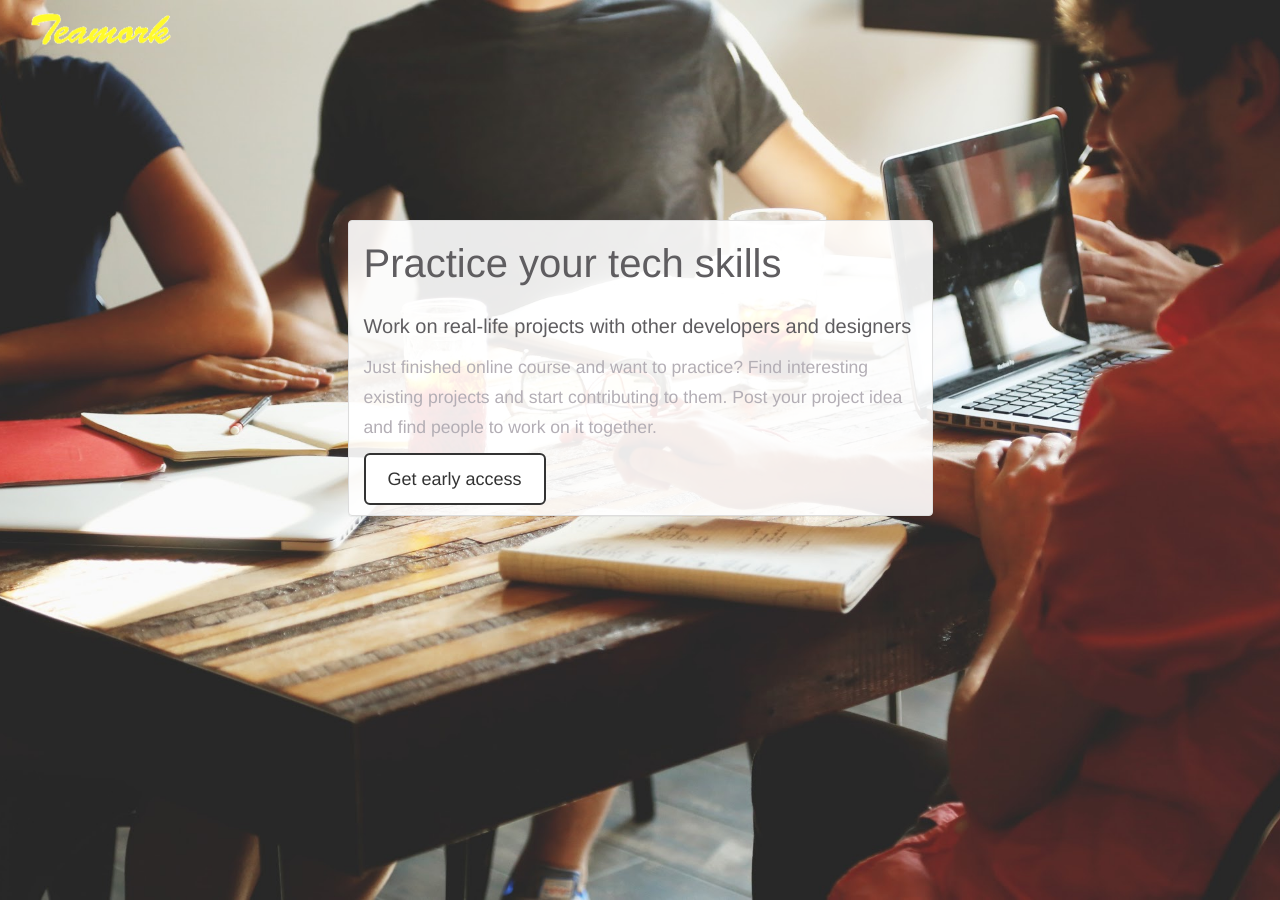
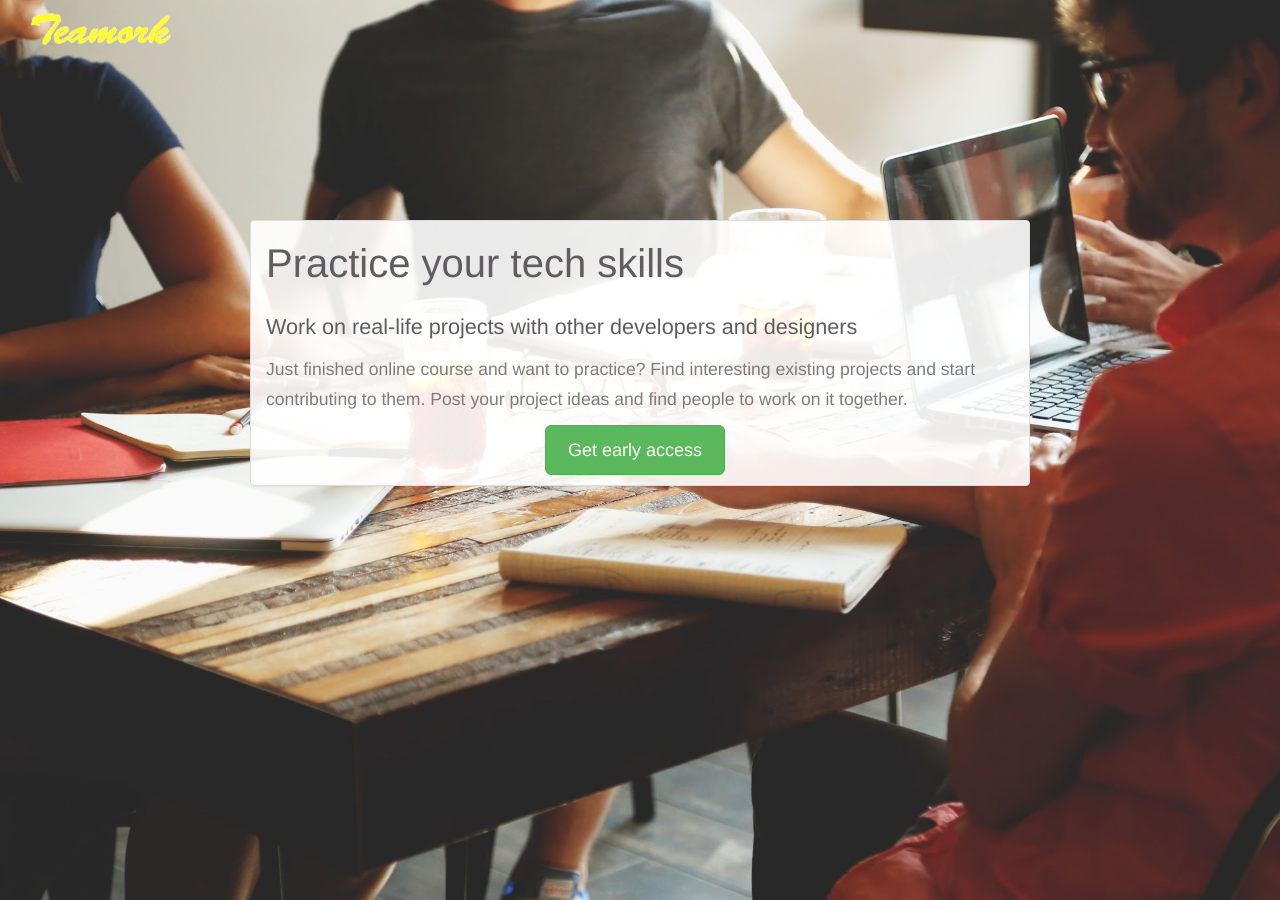
Before and after one commit to pyankoff/tryteamwork, a Jekyll site: the page built from index.html, in a window 1280 px wide. Built offline with Jekyll 4.4.1, drawn with Linux system fonts in a browser that asks for light colours.

Commit message:
2nd version from Maya

```diff
--- a/css/main.scss
+++ /dev/null
@@ -1,5 +0,0 @@
----
-# Only the main Sass file needs front matter (the dashes are enough)
----
-
-@import "my-styles.css";
--- a/css/my-styles.css
+++ b/css/my-styles.css
@@ -12,18 +12,21 @@ h1 {
 	font-weight: 200;
 	margin-bottom: 30px;
 }
-h2, h3 {
-	font-size: 1.25em;
+h2 {
+	font-size: 1.35em;
 	color: #5f5d60;
+	font-weight: 200;
 	margin-bottom: 16px;
 	margin-top: 0;
 }
 p {
-	color: #b3aeb5;
+	color: #7d7d7d;
 	line-height: 1.7;
 	font-size: 1.1em;
 	font-weight: 200;
 }
+/* Navbar
+================================= */
 
 .navbar {
 	background: rgba(255,255,255,0);
@@ -31,11 +34,6 @@ p {
 	padding: 0;
 
 }
-.navbar-text {
-	font-weight: bold;
-	margin-right: 0;
-}
-
 
 html {
 	background: url('../img/main-bg.jpg') no-repeat center center fixed;
@@ -62,24 +60,9 @@ body {
 /* Buttons
 ================================= */
 
-.btn-default {
-	border-width: 2px;
-	border-color: inherit;
+.btn-success {
 	margin-right: 10px;
 	padding: 12px 22px;
-}
-.btn-default:hover {
-	background-color: #fff;
-	color: #957bba;
-	border-color: #fff;
-}
-.btn:active {
-	box-shadow: none;
-}
-.panel .btn-default:hover {
-	background-color: #ccc;
-	color: #f7f7f7;
-	border-color: #ccc;
 }
 
 /* Logos & Icons
--- a/index.html
+++ b/index.html
@@ -6,14 +6,15 @@ layout: default
 
   <div class="container">
       <div class="row">
-      <div class="col-md-6 col-md-offset-3 panel panel-default">
+        <div class="col-md-8 col-md-offset-2 panel panel-default">
 
           <h1>Practice your tech skills</h1>
           <h2>Work on real-life projects with other developers and designers</h2>
 
-            <p>Just finished online course and want to practice? Find interesting existing projects and start contributing to them. Post your project idea and find people to work on it together.</p>
-            <p>
-              <a class="btn btn-default btn-lg" href="#">Get early access</a>
+              <p>Just finished online course and want to practice? Find interesting existing projects and start contributing to them. Post your project ideas and find people to work on it together.</p>
+              <p class="text-center">
+                <a class="btn btn-success btn-lg" href="
+https://tryteamwork.wufoo.com/forms/teamwork/">Get early access</a>
               </p>
         </div> <!-- //main content -->
       </div> <!-- //row -->
```
Lines whose indentation alone changed are shown as unchanged.
